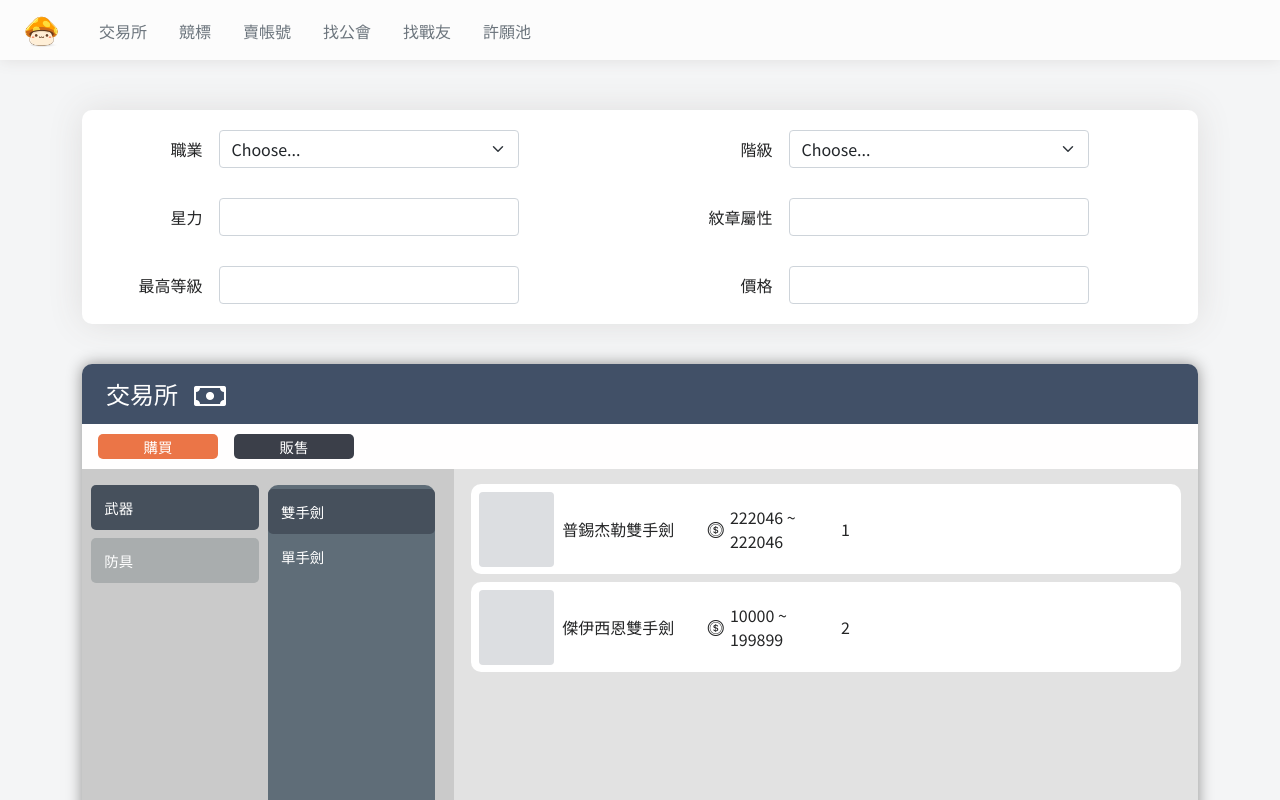
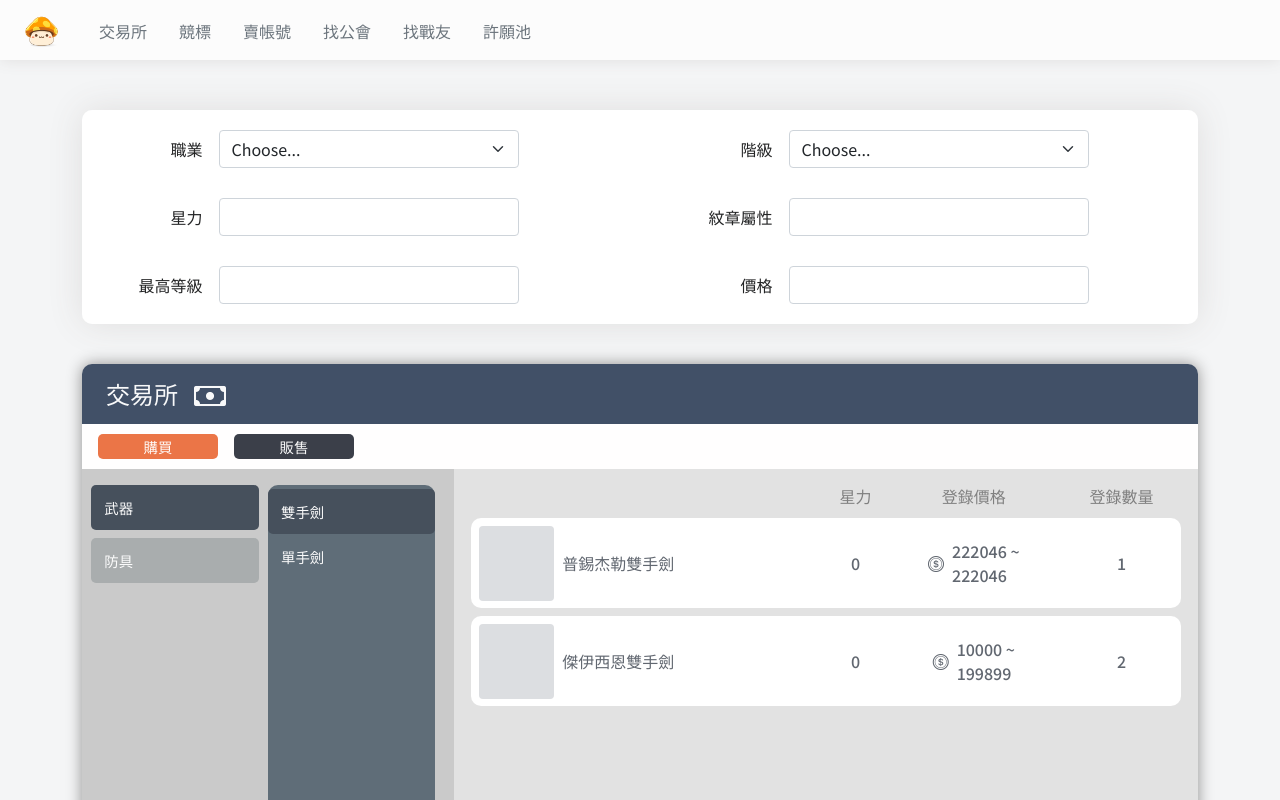
Before and after one commit to KenZhi0919/maple-system, a Vue app: page /itemexchange in a window 1280 px wide. Shown: the top 800 px of the page. Built offline with nearby package versions, Linux system fonts and the light colour scheme.

Commit message:
[item-exchange] [feat] 新增商品列 header

```diff
--- a/src/App.vue
+++ b/src/App.vue
@@ -14,6 +14,11 @@ export default defineComponent({
   components: {
     AppNav,
   },
+  // setup(props) {
+  //   const computedPractice = computed(() => {
+  //     return "test";
+  //   });
+  // },
 });
 </script>
 
--- a/src/assets/scss/_button.scss
+++ b/src/assets/scss/_button.scss
@@ -5,7 +5,7 @@
 // 交易所 功能列 radio btn
 .functional-btn {
   background-color: #3B3F49;
-  color: white;
+  color: rgba(255, 255, 255, 0.965);
   width: 120px;
   height: 25px;
   border-radius: 5px;
@@ -23,7 +23,7 @@
 // 交易所 類別 radio btn
 .category-btn {
   background-color: #A9ADAE;
-  color: white;
+  color: rgba(255, 255, 255, 0.965);
   height: 45px;
   width: 90%;
   border-radius: 5px;
@@ -37,7 +37,7 @@
 
 // 交易所 細類 radio btn
 .detail-btn {
-  color: white;
+  color: rgba(255, 255, 255, 0.965);
   height: 45px;
   width: 100%;
   font-size: 0.9rem;
--- a/src/assets/scss/_item-exchange.scss
+++ b/src/assets/scss/_item-exchange.scss
@@ -11,10 +11,10 @@
     background-color: #415067;
     border-radius: 10px 10px 0 0;
     i {
-      color: white;
+      color: rgba(255, 255, 255, 0.965);
     }
     .cart-title {
-      color: white;
+      color: rgba(255, 255, 255, 0.965);
       font-size: 24px;
     }
   }
@@ -39,15 +39,23 @@
     }
     .items-box {
       padding: 15px 10px;
+      .title-row{
+        margin: 0 0 10px 0;
+        color: gray;
+        font-weight: 500;
+        width: 98%;
+      }
       .item-card {
         width: 98%;
         height: 90px;
         border-radius: 10px;
         background-color: #ffffff;
         transition: background-color 0.15s, color 0.15s;
+        color: #444b55d7;
+        font-weight: 500;
         &:hover {
           background-color: #727272;
-          color: white;
+          color: rgba(255, 255, 255, 0.952);
         }
         .item-img-box {
           height: 100%;
@@ -78,7 +86,7 @@
   border-radius: 10px;
   margin-bottom: 40px;
   padding: 20px 0;
-  background-color: white;
+  background-color: rgba(255, 255, 255, 0.965);
   box-shadow: 0 0 35px #dfdede;
   .row {
     margin-bottom: 30px;
--- a/src/views/item-exchange/index.vue
+++ b/src/views/item-exchange/index.vue
@@ -74,13 +74,32 @@
         <!-- 商品列 -->
         <div class="col-8">
           <div class="items-box d-flex flex-column align-items-center">
-            <!-- <div class="col-12">123</div> -->
+            <!-- title row start -->
+            <div class="col-12 d-flex title-row">
+              <div class="col-6">
+                <!--  -->
+              </div>
+              <div class="col-1 d-flex justify-content-center">
+                <!--  -->
+                星力
+              </div>
+              <div class="col-3 d-flex justify-content-center">
+                <!--  -->
+                登錄價格
+              </div>
+              <div class="col-2 d-flex justify-content-center">
+                <!--  -->
+                登錄數量
+              </div>
+            </div>
+            <!-- title row end -->
+
             <div
               v-for="product in productList"
               :key="product.product_list_id"
               class="item-card d-flex mb-2"
             >
-              <div class="col-4">
+              <div class="col-6">
                 <div class="w-100 h-100">
                   <div class="item-img-box d-flex align-items-center px-2">
                     <div class="item-img me-2">
@@ -90,20 +109,30 @@
                   </div>
                 </div>
               </div>
+              <!-- 星力 start -->
               <div
-                class="item-detail-box d-flex align-items-center w-100 justify-content-lg-between"
+                class="col-1 align-self-center d-flex justify-content-center"
               >
-                <div class="me-5 d-flex" style="width: 200px">
-                  <div class="col-8 d-flex">
-                    <div class="col-2 align-self-center">
-                      <i class="bi bi-coin" />
-                    </div>
+                0
+              </div>
+              <!-- 星力 end -->
+              <div
+                class="col-3 d-flex justify-content-center align-self-center"
+              >
+                <div class="d-flex justify-content-center w-100">
+                  <div class="align-self-center me-2">
+                    <i class="bi bi-coin" />
+                  </div>
+                  <div>
                     {{ product.min_price }} ~<br />{{ product.max_price }}
                   </div>
-                  <div class="col-4 align-self-center">
-                    {{ product.count }}
-                  </div>
                 </div>
+              </div>
+
+              <div
+                class="col-2 align-self-center d-flex justify-content-center"
+              >
+                {{ product.count }}
               </div>
             </div>
           </div>
```
Also changed, not shown: src/assets/images/weapon.png (deleted).
